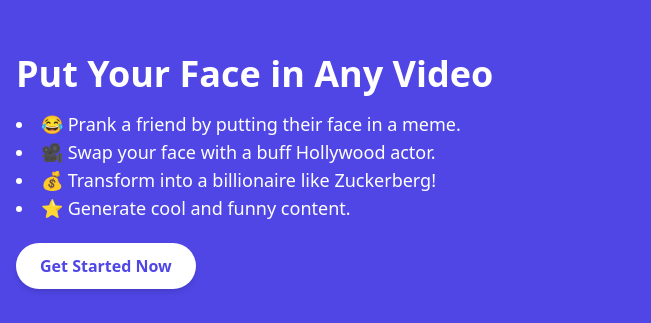
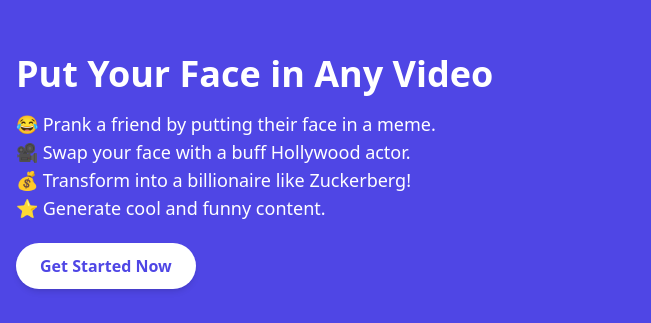
Before and after one commit to Mika-IO/deepcam.online, a plain HTML site: page index.html in a window 1280 px wide. Shown: the part 154-477 px from the top of the page, 0-651 px from the left. Drawn offline with nearby package versions, Linux system fonts and the light colour scheme.

Commit message:
rm . in li

```diff
--- a/index.html
+++ b/index.html
@@ -97,7 +97,7 @@
         <!-- Text and List Section -->
         <div class="order-2 md:order-1 flex flex-col items-center md:items-start" data-aos="fade-up" data-aos-delay="200">
             <h1 class="text-3xl md:text-4xl font-bold mb-4 text-center md:text-left">Put Your Face in Any Video</h1>
-            <ul class="text-base md:text-lg mb-8 list-disc list-inside text-left">
+            <ul class="text-base md:text-lg mb-8  list-inside text-left">
                 <li>😂 Prank a friend by putting their face in a meme.</li>
                 <li>🎥 Swap your face with a buff Hollywood actor.</li>
                 <li>💰 Transform into a billionaire like Zuckerberg!</li>
```
